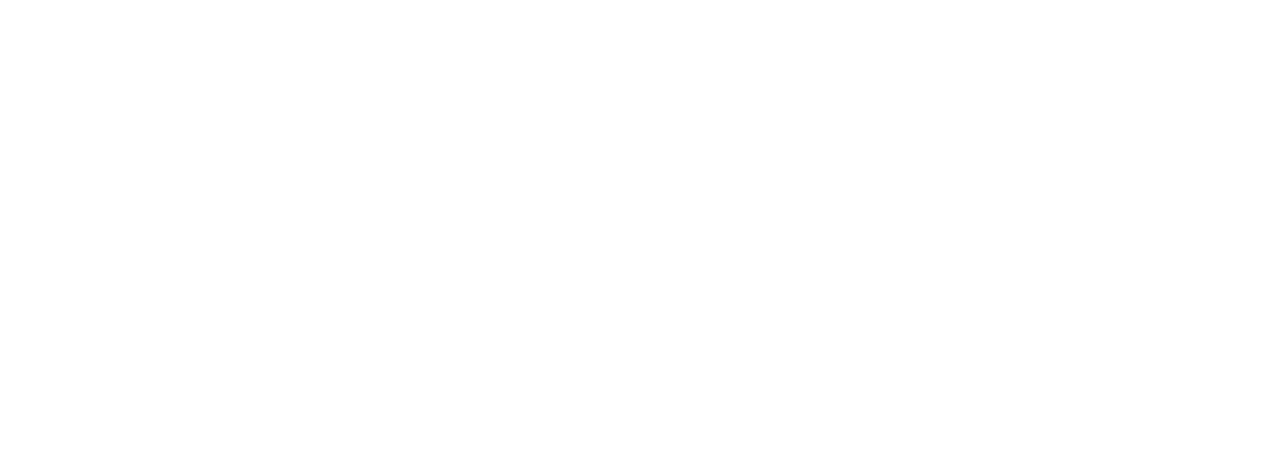
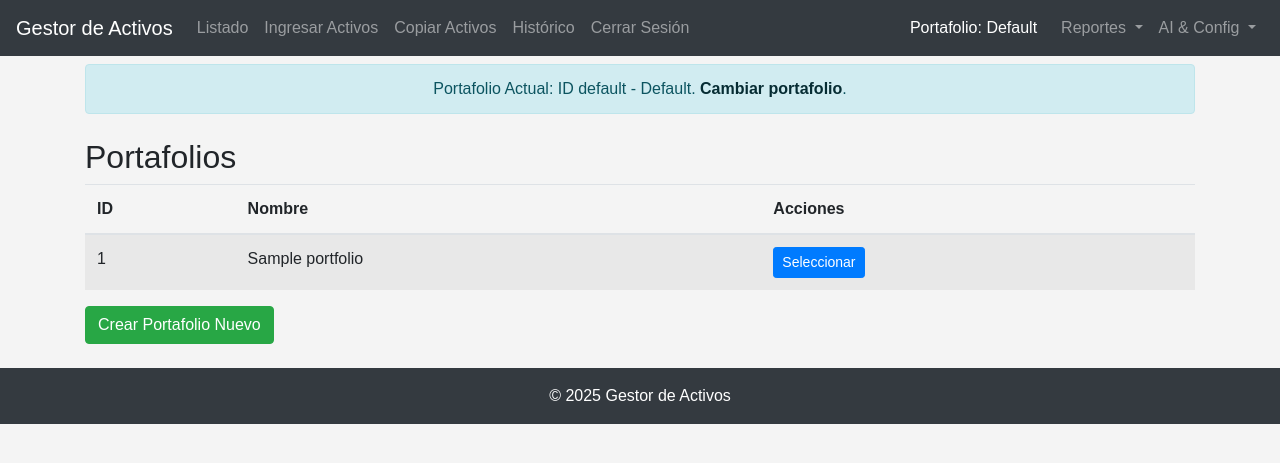
Before and after one commit to fpuentem1/gestor_activos, a Flask app: page /portfolios in a window 1280 px wide. Before the commit the part shown is empty. Shown: the top 463 px of the page. Run offline with Flask 3, Linux system fonts and the light colour scheme; the visitor is signed in with stand-in values (Sample User, id 1); tables that the repository leaves empty hold one stand-in row (values such as "Sample post"); some libraries are stand-ins or nearby versions.

Commit message:
Respaldo: cambios en app.py, estilos y base.html, y nueva utilidad clear_db.py

```diff
--- a/app.py
+++ b/app.py
@@ -1,7 +1,7 @@
 # ======================================================
 # IMPORTS: Coloca estas líneas al inicio del archivo app.py.
 # ======================================================
-from flask import Flask, render_template, request, redirect, url_for, flash
+from flask import Flask, render_template, request, redirect, url_for, flash, session
 import json
 import pandas as pd
 import plotly.express as px
@@ -44,7 +44,6 @@
     if request.endpoint not in ['login', 'static'] and not current_user.is_authenticated:
         return redirect(url_for('login'))
 
-
 # ======================================================
 # FILTRO PERSONALIZADO: Formatea números con comas y sin decimales.
 # ======================================================
@@ -75,6 +74,18 @@
     """Guarda la configuración en config.json."""
     with open('config.json', 'w') as f:
         json.dump(config, f, indent=4)
+
+from functools import wraps
+from flask import session
+
+def portfolio_required(f):
+    @wraps(f)
+    def decorated_function(*args, **kwargs):
+        if 'portfolio_id' not in session or session['portfolio_id'] == 'default':
+            flash("Debe seleccionar un portafolio antes de continuar.", "warning")
+            return redirect(url_for('portfolios'))
+        return f(*args, **kwargs)
+    return decorated_function
 
 # ======================================================
 # FUNCIONES AUXILIARES: Obtener tipo de cambio y normalizar montos.
@@ -149,10 +160,12 @@
 @app.route('/')
 @login_required
 def index():
-    return redirect(url_for('assets_list'))  # Redirige a la página del listado de activos
+    return redirect(url_for('assets_list'))
 
 # Ingreso de activos (incluye campo "observaciones")
 @app.route('/assets', methods=['GET', 'POST'])
+@login_required
+@portfolio_required
 def assets():
     if request.method == 'POST':
         asset_name = request.form.get('asset_name')
@@ -162,6 +175,7 @@
         month = request.form.get('month')
         clase = request.form.get('clase')
         observaciones = request.form.get('observaciones', "")
+        # Usar solo año-mes para fecha_ingreso
         fecha_ingreso = datetime.now().strftime("%Y-%m")
         portfolio_id = session.get('portfolio_id', 'default')
         conn = get_db_connection()
@@ -176,21 +190,24 @@
 
 # Listado de activos
 @app.route('/assets/list')
+@login_required
+@portfolio_required
 def assets_list():
+    portfolio_id = session.get('portfolio_id', 'default')
     conn = get_db_connection()
-    portfolio_id = 'default'
     assets = conn.execute('SELECT * FROM assets WHERE portfolio_id = ?', (portfolio_id,)).fetchall()
     conn.close()
     return render_template('assets_list.html', assets=assets)
 
 # NUEVO ENDPOINT: Actualizar activos del mes actual.
 @app.route('/assets/update_current', methods=['GET', 'POST'])
+@login_required
+@portfolio_required
 def update_current():
     current_month = datetime.now().strftime("%Y-%m")
     conn = get_db_connection()
     if request.method == 'POST':
-        # Actualiza cada activo del mes actual (se asume que cada campo se llama "amount_<id>")
-        assets = conn.execute("SELECT id FROM assets WHERE month = ?", (current_month,)).fetchall()
+        assets = conn.execute("SELECT id FROM assets WHERE month = ? AND portfolio_id = ?", (current_month, session.get('portfolio_id', 'default'))).fetchall()
         for asset in assets:
             new_amount = request.form.get(f"amount_{asset['id']}")
             if new_amount:
@@ -204,13 +221,15 @@
         flash("Valores actualizados para el mes actual.", "success")
         return redirect(url_for('assets_list'))
     else:
-        # Muestra activos del mes actual sin observaciones (activos activos)
-        assets = conn.execute("SELECT * FROM assets WHERE month = ? AND (observaciones IS NULL OR observaciones = '')", (current_month,)).fetchall()
+        assets = conn.execute("SELECT * FROM assets WHERE month = ? AND portfolio_id = ? AND (observaciones IS NULL OR observaciones = '')",
+                                (current_month, session.get('portfolio_id', 'default'))).fetchall()
         conn.close()
         return render_template('update_current.html', assets=assets, current_month=current_month)
 
 # Edición de activo (incluye campo "observaciones" con opción para eliminar)
 @app.route('/assets/edit/<int:id>', methods=['GET', 'POST'])
+@login_required
+@portfolio_required
 def edit_asset(id):
     conn = get_db_connection()
     asset = conn.execute('SELECT * FROM assets WHERE id = ?', (id,)).fetchone()
@@ -242,6 +261,7 @@
 
 # Eliminación de activo (con confirmación)
 @app.route('/assets/delete/<int:id>', methods=['POST'])
+@login_required
 def delete_asset(id):
     conn = get_db_connection()
     conn.execute('DELETE FROM assets WHERE id = ?', (id,))
@@ -249,48 +269,61 @@
     conn.close()
     flash("Activo eliminado definitivamente.", "danger")
     return redirect(url_for('assets_list'))
-# ----------------------------------------------------------------
+
+# ------------------------------------------------------------------
 # Copiar activos de un mes a otro con validación de selección
-# ----------------------------------------------------------------
+# ------------------------------------------------------------------
 @app.route('/assets/copy', methods=['GET', 'POST'])
+@login_required
+@portfolio_required
 def copy_assets():
-    # Usamos el mes actual como mes fuente; por ejemplo, si hoy es abril 2025, source_month = "2025-04".
     source_month = datetime.now().strftime("%Y-%m")
-    # Se sugiere por defecto el mismo valor para el nuevo mes (el usuario deberá editarlo, por ejemplo, "2025-05")
     default_new_month = source_month
+    current_portfolio_id = session.get('portfolio_id', 'default')
 
     conn = get_db_connection()
     if request.method == 'POST':
-        # Se obtiene el nuevo mes ingresado por el usuario (formato "AAAA-MM")
         new_month = request.form.get('new_month').strip()
-        # Se obtiene la lista de activos seleccionados mediante los checkboxes
         selected_assets = request.form.getlist('asset_ids')
         for asset_id in selected_assets:
-            # Buscar el activo en la base de datos
-            asset = conn.execute("SELECT * FROM assets WHERE id = ?", (asset_id,)).fetchone()
+            asset = conn.execute("SELECT * FROM assets WHERE id = ? AND portfolio_id = ?", (asset_id, current_portfolio_id)).fetchone()
             if asset:
-                # La nueva fecha de ingreso se guarda en formato "AAAA-MM"
                 new_fecha = datetime.now().strftime("%Y-%m")
                 conn.execute(
-                    'INSERT INTO assets (asset_name, location, amount, currency, month, clase, observaciones, fecha_ingreso) VALUES (?, ?, ?, ?, ?, ?, ?, ?)',
-                    (asset['asset_name'], asset['location'], asset['amount'], asset['currency'], new_month, asset['clase'], asset['observaciones'], new_fecha)
+                    'INSERT INTO assets (asset_name, location, amount, currency, month, clase, observaciones, fecha_ingreso, portfolio_id) VALUES (?, ?, ?, ?, ?, ?, ?, ?, ?)',
+                    (asset['asset_name'], asset['location'], asset['amount'], asset['currency'], new_month, asset['clase'], asset['observaciones'], new_fecha, asset['portfolio_id'])
                 )
         conn.commit()
         conn.close()
         flash("Proceso de copia completado correctamente para el mes " + new_month, "success")
         return redirect(url_for('assets_list'))
     else:
-        # En el método GET, mostramos todos los activos del mes fuente (actual) que NO tengan observaciones
         assets = conn.execute(
-            "SELECT * FROM assets WHERE month = ? AND (observaciones IS NULL OR observaciones = '')",
-            (source_month,)
+            "SELECT * FROM assets WHERE month = ? AND portfolio_id = ? AND (observaciones IS NULL OR observaciones = '')",
+            (source_month, portfolio_id)
         ).fetchall()
         conn.close()
         return render_template('copy_assets.html', assets=assets, prev_month=source_month, default_new_month=default_new_month)
 
+# Reporte de activos: Distribución por moneda.
+@app.route('/assets/report')
+@login_required
+def assets_report():
+    conn = get_db_connection()
+    df = pd.read_sql_query("SELECT * FROM assets", conn)
+    conn.close()
+    if df.empty:
+        chart_html = "<p>No hay datos para mostrar.</p>"
+    else:
+        df['amount'] = pd.to_numeric(df['amount'], errors='coerce')
+        df_grouped = df.groupby('currency')['amount'].sum().reset_index()
+        fig = px.pie(df_grouped, values='amount', names='currency', title="Distribución de Activos por Moneda")
+        chart_html = fig.to_html(full_html=False)
+    return render_template('assets_report.html', chart_html=chart_html)
 
 # Evolución de activos: Por mes y clase, normalizando a MXN.
 @app.route('/assets/evolution')
+@login_required
 def assets_evolution():
     conn = get_db_connection()
     df = pd.read_sql_query("SELECT * FROM assets", conn)
@@ -312,6 +345,7 @@
 
 # Crecimiento Mensual: Variación porcentual mes a mes (MXN).
 @app.route('/assets/monthly_growth')
+@login_required
 def monthly_growth():
     conn = get_db_connection()
     df = pd.read_sql_query("SELECT * FROM assets", conn)
@@ -332,6 +366,7 @@
 
 # Comparación de Exposición por Clase: Totales, porcentajes y desviación respecto a objetivos (MXN).
 @app.route('/assets/class_comparison')
+@login_required
 def assets_class_comparison():
     config = load_config()
     target_exposure = config.get("target_exposure", {})
@@ -359,6 +394,7 @@
 
 # HISTÓRICO DE ACTIVOS: Tabla pivote con valores normalizados a USD (principal) y totales/variaciones en USD y MXN.
 @app.route('/assets/history_view')
+@login_required
 def assets_history_view():
     conn = get_db_connection()
     df = pd.read_sql_query("SELECT * FROM assets", conn)
@@ -445,51 +481,9 @@
         table_html = html
     return render_template('assets_history.html', table_html=table_html)
 
-# ------------------------------------------------------------------
-# ENDPOINTS PARA GESTIÓN DE PORTAFOLIOS
-# ------------------------------------------------------------------
-from flask import session  # Asegúrate de importar session si no lo has hecho anteriormente
-
-# Listar portafolios existentes
-@app.route('/portfolios')
-@login_required
-def portfolios():
-    conn = get_db_connection()
-    portfolios = conn.execute('SELECT * FROM portfolios').fetchall()
-    conn.close()
-    return render_template('portfolios.html', portfolios=portfolios)
-
-# Crear un nuevo portafolio
-@app.route('/portfolios/create', methods=['GET', 'POST'])
-@login_required
-def create_portfolio():
-    if request.method == 'POST':
-        name = request.form.get('name')
-        if name:
-            conn = get_db_connection()
-            try:
-                conn.execute('INSERT INTO portfolios (name) VALUES (?)', (name,))
-                conn.commit()
-                flash("Portafolio creado exitosamente.", "success")
-            except Exception as e:
-                flash("Error al crear el portafolio: " + str(e), "danger")
-            finally:
-                conn.close()
-            return redirect(url_for('portfolios'))
-        else:
-            flash("El nombre del portafolio es obligatorio.", "warning")
-    return render_template('create_portfolio.html')
-
-# Seleccionar portafolio actual para la sesión
-@app.route('/portfolios/select/<int:portfolio_id>')
-@login_required
-def select_portfolio(portfolio_id):
-    session['portfolio_id'] = portfolio_id
-    flash("Portafolio seleccionado.", "success")
-    return redirect(url_for('assets_list'))
-
 # Análisis AI: Sugerencias basadas en la distribución por clase.
 @app.route('/assets/ai')
+@login_required
 def assets_ai():
     conn = get_db_connection()
     df = pd.read_sql_query("SELECT * FROM assets", conn)
@@ -517,6 +511,7 @@
 
 # Configuración AI: Permite ajustar el umbral de riesgo y objetivos de exposición.
 @app.route('/assets/ai/config', methods=['GET', 'POST'])
+@login_required
 def ai_config():
     config = load_config()
     message = None
@@ -541,6 +536,7 @@
 
 # Tipo de Cambio Global: Permite actualizar el tipo de cambio para un mes.
 @app.route('/exchange_rate', methods=['GET', 'POST'])
+@login_required
 def exchange_rate():
     if request.method == 'POST':
         month = request.form.get('month').strip()
@@ -562,8 +558,61 @@
 
 # Help Page
 @app.route('/help')
+@login_required
 def help_page():
     return render_template('help.html')
+
+# ------------------------------------------------------------------
+# ENDPOINTS PARA GESTIÓN DE PORTAFOLIOS
+# ------------------------------------------------------------------
+@app.route('/portfolios')
+@login_required
+def portfolios():
+    conn = get_db_connection()
+    portfolios = conn.execute('SELECT * FROM portfolios').fetchall()
+    conn.close()
+    return render_template('portfolios.html', portfolios=portfolios)
+
+@app.route('/portfolios/create', methods=['GET', 'POST'])
+@login_required
+def create_portfolio():
+    if request.method == 'POST':
+        name = request.form.get('name')
+        if name:
+            conn = get_db_connection()
+            try:
+                conn.execute('INSERT INTO portfolios (name) VALUES (?)', (name,))
+                conn.commit()
+                flash("Portafolio creado exitosamente.", "success")
+            except Exception as e:
+                flash("Error al crear el portafolio: " + str(e), "danger")
+            finally:
+                conn.close()
+            return redirect(url_for('portfolios'))
+        else:
+            flash("El nombre del portafolio es obligatorio.", "warning")
+    return render_template('create_portfolio.html')
+
+@app.route('/portfolios/select/<int:portfolio_id>')
+@login_required
+def select_portfolio(portfolio_id):
+    session['portfolio_id'] = portfolio_id
+    flash("Portafolio seleccionado.", "success")
+    return redirect(url_for('assets_list'))
+
+# ==================================================================
+# CONTEXT PROCESSOR: Inyectar el nombre del portafolio actual en todas las plantillas
+# ==================================================================
+@app.context_processor
+def inject_portfolio():
+    portfolio_id = session.get('portfolio_id', 'default')
+    name = "Default"
+    conn = get_db_connection()
+    row = conn.execute('SELECT name FROM portfolios WHERE id = ?', (portfolio_id,)).fetchone()
+    conn.close()
+    if row is not None:
+        name = row['name']
+    return {'current_portfolio_name': name}
 
 # ======================================================
 # BLOQUE FINAL: Inicia la APLICACIÓN.
--- a/static/styles.css
+++ b/static/styles.css
@@ -17,3 +17,18 @@
     padding: 20px;
     background-color: #fff;
 }
+/* -----------------------------------
+   Fijar la segunda columna (Nombre del Activo)
+----------------------------------- */
+table.dataTable thead th:nth-child(2),
+table.dataTable tbody td:nth-child(2) {
+    position: sticky;
+    left: 0;
+    background-color: #fff; /* Ajusta este color si es necesario para que coincida con el fondo de tu tabla */
+    z-index: 2;
+}
+
+/* Habilitar scroll horizontal en el contenedor de DataTables */
+.dataTables_wrapper {
+    overflow-x: auto;
+}
--- a/templates/base.html
+++ b/templates/base.html
@@ -10,23 +10,32 @@
     <!-- Estilos personalizados -->
     <link rel="stylesheet" href="{{ url_for('static', filename='styles.css') }}">
     {% block head %}{% endblock %}
+    <!-- DataTables Buttons CSS -->
+<link rel="stylesheet" href="https://cdn.datatables.net/buttons/2.2.3/css/buttons.dataTables.min.css">
 </head>
 <body>
-    <!-- Barra de navegación con dropdowns -->
+    <!-- Barra de navegación -->
     <nav class="navbar navbar-expand-lg navbar-dark bg-dark">
         <a class="navbar-brand" href="{{ url_for('index') }}">Gestor de Activos</a>
         <button class="navbar-toggler" type="button" data-toggle="collapse" data-target="#navbarNavDropdown"
                 aria-controls="navbarNavDropdown" aria-expanded="false" aria-label="Toggle navigation">
             <span class="navbar-toggler-icon"></span>
         </button>
+        <!-- Sección izquierda: menú principal -->
         <div class="collapse navbar-collapse" id="navbarNavDropdown">
-            <ul class="navbar-nav">
-                <!-- Enlaces directos -->
+            <ul class="navbar-nav mr-auto">
+                <li class="nav-item"><a class="nav-link" href="{{ url_for('assets_list') }}">Listado</a></li>
                 <li class="nav-item"><a class="nav-link" href="{{ url_for('assets') }}">Ingresar Activos</a></li>
-                <li class="nav-item"><a class="nav-link" href="{{ url_for('assets_list') }}">Listado</a></li>
                 <li class="nav-item"><a class="nav-link" href="{{ url_for('copy_assets') }}">Copiar Activos</a></li>
                 <li class="nav-item"><a class="nav-link" href="{{ url_for('assets_history_view') }}">Histórico</a></li>
-
+                <li class="nav-item"><a class="nav-link" href="{{ url_for('logout') }}">Cerrar Sesión</a></li>
+            </ul>
+            <!-- Indicador del portafolio actual -->
+            <span class="navbar-text text-white mr-3">
+                Portafolio: {{ current_portfolio_name }}
+            </span>
+            <!-- Sección derecha: Dropdowns -->
+            <ul class="navbar-nav">
                 <!-- Dropdown para Reportes -->
                 <li class="nav-item dropdown">
                     <a class="nav-link dropdown-toggle" href="#" id="reportDropdown" role="button" data-toggle="dropdown" aria-haspopup="true" aria-expanded="false">
@@ -36,10 +45,8 @@
                         <a class="dropdown-item" href="{{ url_for('assets_evolution') }}">Evolución</a>
                         <a class="dropdown-item" href="{{ url_for('monthly_growth') }}">Crecimiento</a>
                         <a class="dropdown-item" href="{{ url_for('assets_class_comparison') }}">Comparación</a>
-                        <a class="dropdown-item" href="{{ url_for('logout') }}">Cerrar Sesión</a>
                     </div>
                 </li>
-
                 <!-- Dropdown para AI & Config -->
                 <li class="nav-item dropdown">
                     <a class="nav-link dropdown-toggle" href="#" id="aiDropdown" role="button" data-toggle="dropdown" aria-haspopup="true" aria-expanded="false">
@@ -57,11 +64,11 @@
         </div>
     </nav>
 
-    <!-- Mostrar el portafolio actual -->
+    <!-- Mensaje del portafolio actual -->
     <div class="container mt-2">
         {% if session.portfolio_id %}
             <div class="alert alert-info text-center" role="alert">
-            Portafolio Actual: ID {{ session.portfolio_id }}.
+                Portafolio Actual: ID {{ session.portfolio_id }} - {{ current_portfolio_name }}.
                 <a href="{{ url_for('portfolios') }}" class="alert-link">Cambiar portafolio</a>.
             </div>
         {% else %}
@@ -105,10 +112,21 @@
     "pageLength": 10,
     "lengthChange": false,
     "ordering": true,
-          "autoWidth": false
+    "autoWidth": false,
+    // Añadimos la extensión Buttons para Column Visibility
+    dom: 'Bfrtip',
+    buttons: [
+      {
+        extend: 'colvis',
+        columns: ':gt(0)'   // Ejemplo: permite ocultar todas las columnas excepto la primera.
+      }
+    ]
   });
 });
     </script>
     {% block scripts %}{% endblock %}
+    <!-- DataTables Buttons JS y dependencias -->
+<script src="https://cdn.datatables.net/buttons/2.2.3/js/dataTables.buttons.min.js"></script>
+<script src="https://cdn.datatables.net/buttons/2.2.3/js/buttons.colVis.min.js"></script>
 </body>
 </html>
--- a/templates/portfolios.html
+++ b/templates/portfolios.html
@@ -0,0 +1,33 @@
+{% extends "base.html" %}
+{% block title %}Portafolios{% endblock %}
+{% block content %}
+  <h2>Portafolios</h2>
+
+  {% if portfolios|length == 0 %}
+    <div class="alert alert-info">
+      No se han encontrado portafolios. Por favor, crea un portafolio nuevo.
+    </div>
+  {% else %}
+    <table class="table table-striped">
+      <thead>
+        <tr>
+          <th>ID</th>
+          <th>Nombre</th>
+          <th>Acciones</th>
+        </tr>
+      </thead>
+      <tbody>
+        {% for portfolio in portfolios %}
+          <tr>
+            <td>{{ portfolio['id'] }}</td>
+            <td>{{ portfolio['name'] }}</td>
+            <td>
+              <a class="btn btn-sm btn-primary" href="{{ url_for('select_portfolio', portfolio_id=portfolio['id']) }}">Seleccionar</a>
+            </td>
+          </tr>
+        {% endfor %}
+      </tbody>
+    </table>
+  {% endif %}
+  <a href="{{ url_for('create_portfolio') }}" class="btn btn-success">Crear Portafolio Nuevo</a>
+{% endblock %}
```
Also changed, not shown: assets.db, clear_db.py (added). Lines whose indentation alone changed are shown as unchanged.
